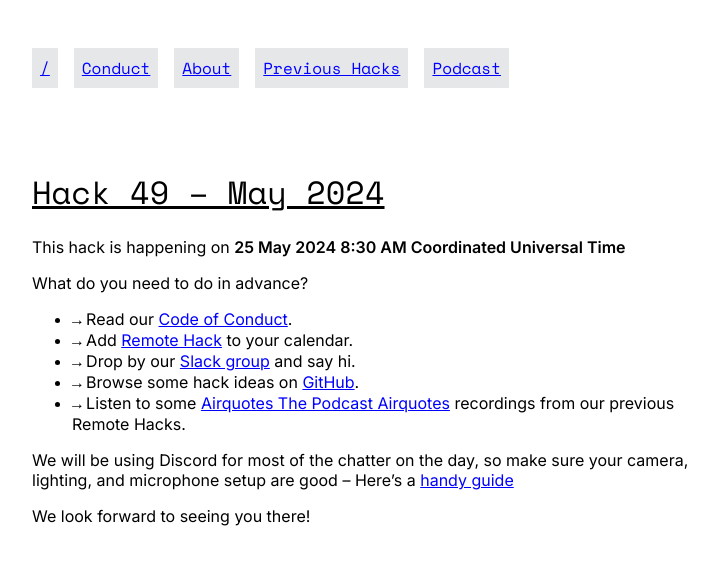
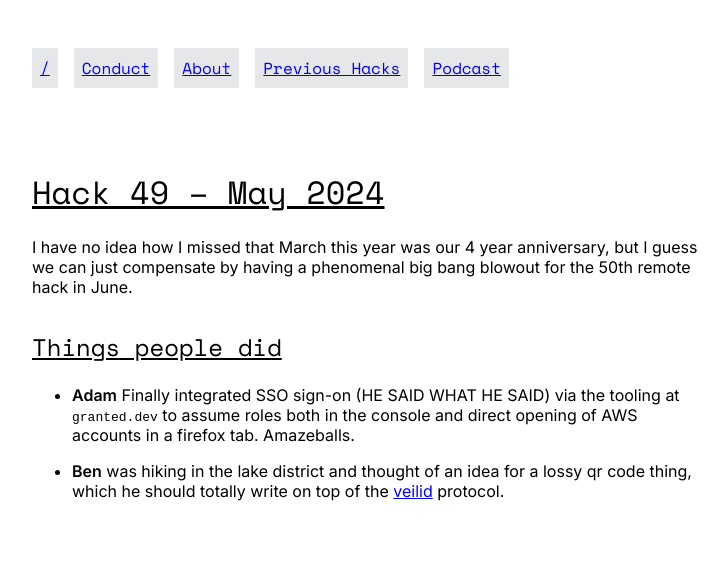
Before and after one commit to remotehack/remotehack.github.io, a Jekyll site: the page built from _hacks/49.md, in a window 1280 px wide. Shown: the top 565 px of the page, without its empty margins (272-1000 px from the left). Built offline with Jekyll 4.4.1, drawn with Linux system fonts in a browser that asks for light colours.

Commit message:
add writeup for may 2024

```diff
--- a/_hacks/49.md
+++ b/_hacks/49.md
@@ -1,5 +1,12 @@
 ---
 hack_number: 49
 date: 2024-05-25
-upcoming: true
 ---
+
+I have no idea how I missed that March this year was our 4 year anniversary, but I guess we can just compensate by having a phenomenal big bang blowout for the 50th remote hack in June.
+
+## Things people did
+
+- **Adam** Finally integrated SSO sign-on (HE SAID WHAT HE SAID) via the tooling at `granted.dev` to assume roles both in the console and direct opening of AWS accounts in a firefox tab. Amazeballs.
+
+- **Ben** was hiking in the lake district and thought of an idea for a lossy qr code thing, which he should totally write on top of the [veilid](https://veilid.com) protocol.
```
